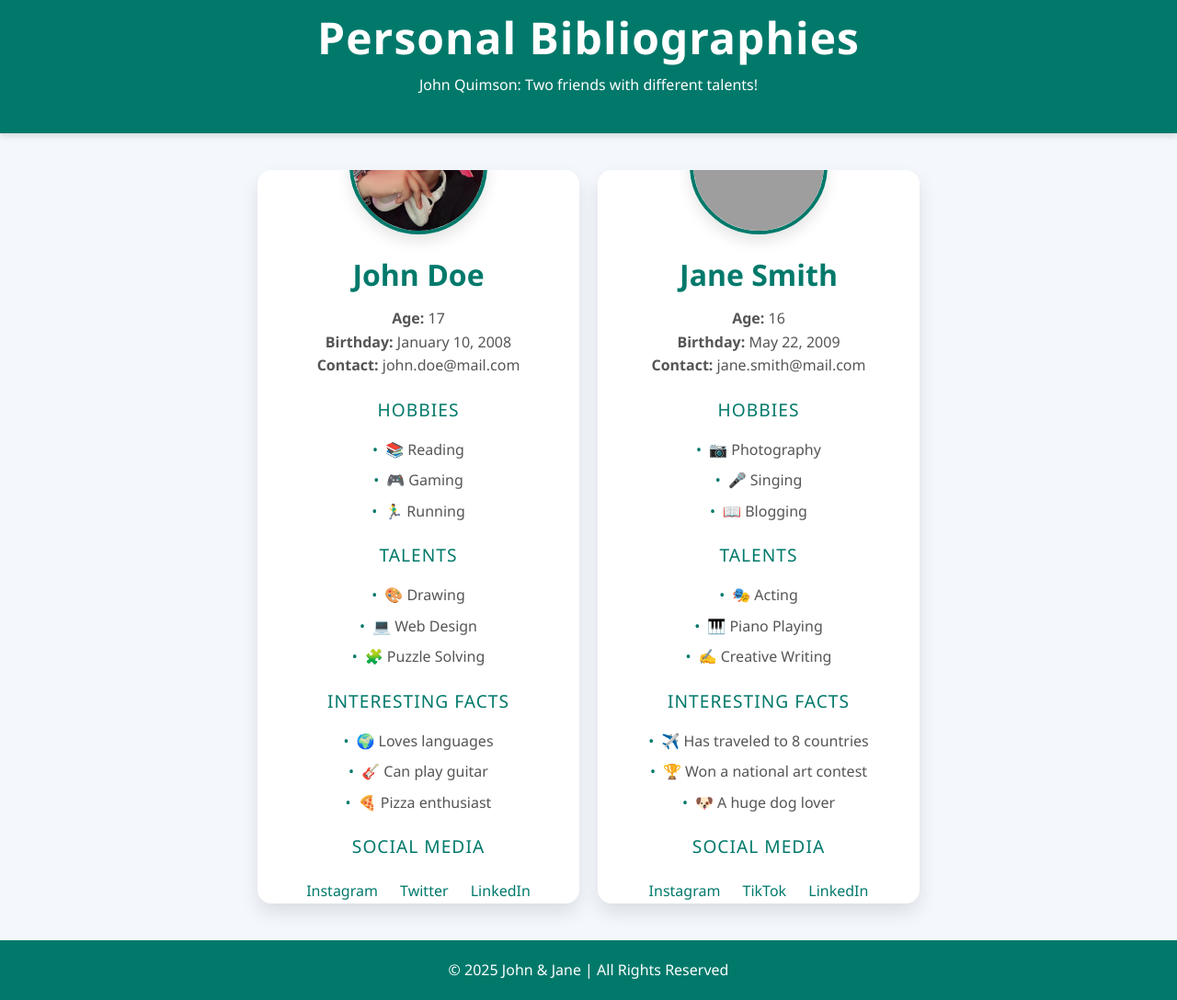
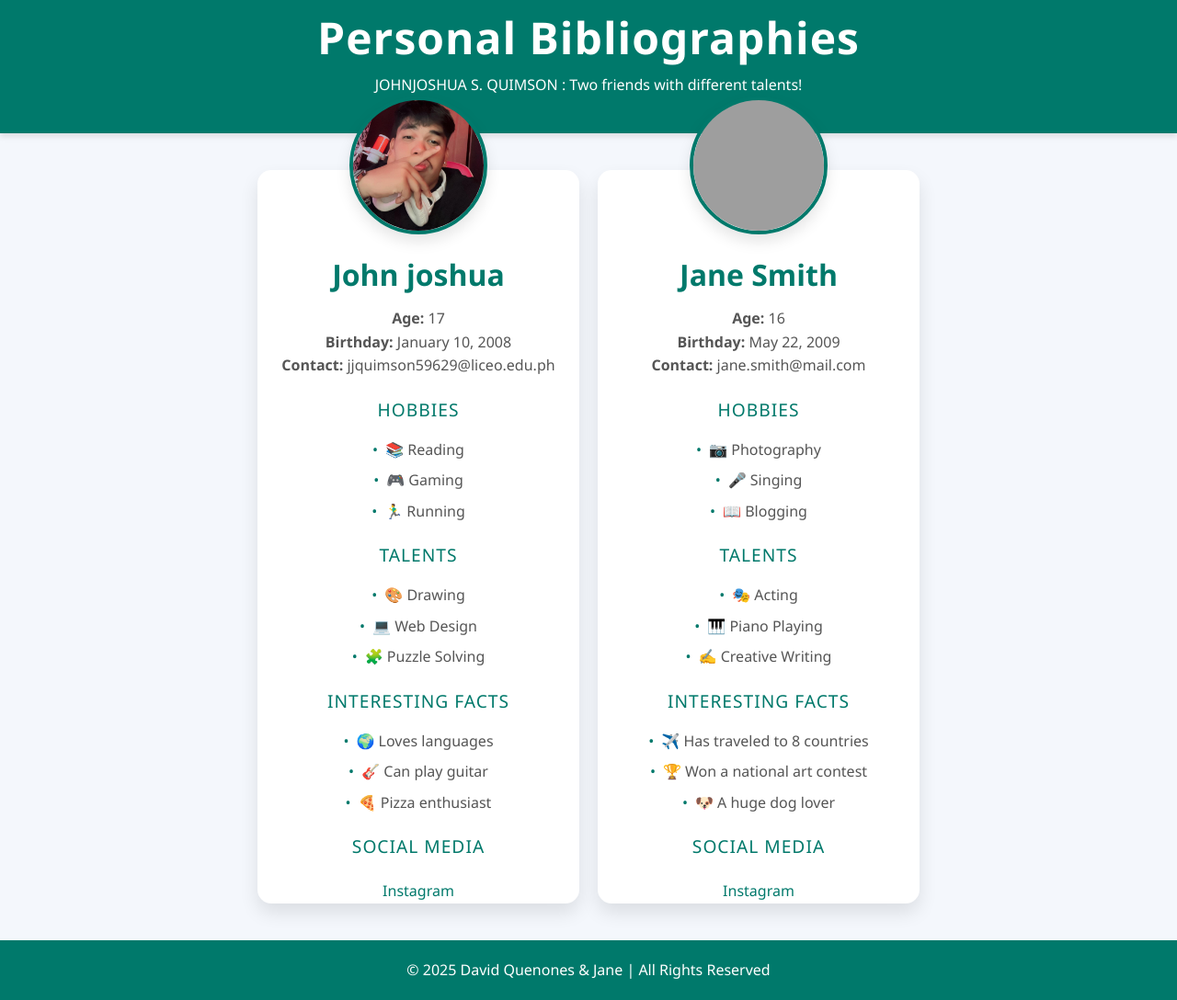
Before and after one commit to jjquimsong/jjquimsong.github.io, a plain HTML site: page index2.html in a window 1280 px wide. Shown: the part 37-1125 px from the top of the page at 92% size. Drawn offline with Linux system fonts and the light colour scheme; grey boxes are pictures that could not be loaded.

Commit message:
Update index2.html

```diff
--- a/index2.html
+++ b/index2.html
@@ -47,7 +47,6 @@
         .profile-card {
             background: white;
             border-radius: 15px;
-            overflow: hidden;
             width: 350px;
             box-shadow: 0 10px 20px rgba(0, 0, 0, 0.1);
             transition: all 0.3s ease;
@@ -149,17 +148,18 @@
 
 <header>
     <h1>Personal Bibliographies</h1>
-    <p>John Quimson: Two friends with different talents!</p>
+    <p>JOHNJOSHUA S. QUIMSON
+: Two friends with different talents!</p>
 </header>
 
 <div class="profile-container">
     <!-- PERSON 1: John -->
     <div class="profile-card">
         <img src="profile.png" alt="John's Profile Image">
-        <h2>John Doe</h2>
+        <h2>John joshua</h2>
         <p><strong>Age:</strong> 17</p>
         <p><strong>Birthday:</strong> January 10, 2008</p>
-        <p><strong>Contact:</strong> john.doe@mail.com</p>
+        <p><strong>Contact:</strong> jjquimson59629@liceo.edu.ph</p>
 
         <div class="section-title">Hobbies</div>
         <ul class="info-list">
@@ -184,13 +184,11 @@
 
         <div class="section-title">Social Media</div>
         <div class="social-links">
-            <a href="https://www.instagram.com" target="_blank">Instagram</a>
-            <a href="https://twitter.com" target="_blank">Twitter</a>
-            <a href="https://www.linkedin.com" target="_blank">LinkedIn</a>
+            <a href="https://www.facebook.com/john.quimson.647168" target="_blank">Instagram</a>
         </div>
     </div>
 
-    <!-- PERSON 2: David Quenuenes -->
+    <!-- PERSON 2: David Quenones -->
     <div class="profile-card">
         <img src="davidprofile.png" alt="Jane's Profile Image">
         <h2>Jane Smith</h2>
@@ -221,15 +219,13 @@
 
         <div class="section-title">Social Media</div>
         <div class="social-links">
-            <a href="https://www.instagram.com" target="_blank">Instagram</a>
-            <a href="https://tiktok.com" target="_blank">TikTok</a>
-            <a href="https://www.linkedin.com" target="_blank">LinkedIn</a>
+            <a href="https://www.facebook.com/vidayahurr" target="_blank">Instagram</a>
         </div>
     </div>
 </div>
 
 <footer>
-    <p>&copy; 2025 John & Jane | All Rights Reserved</p>
+    <p>&copy; 2025 David Quenones & Jane | All Rights Reserved</p>
 </footer>
 
 </body>
```
